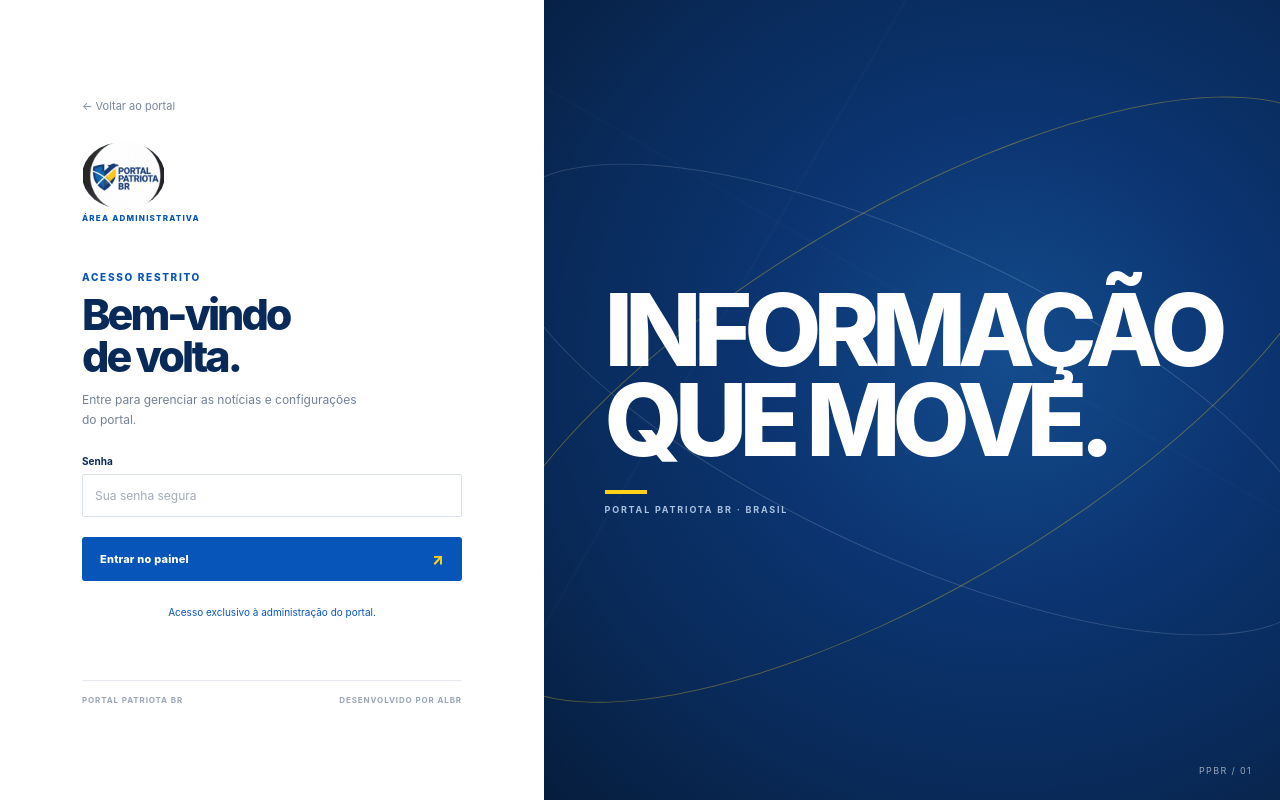
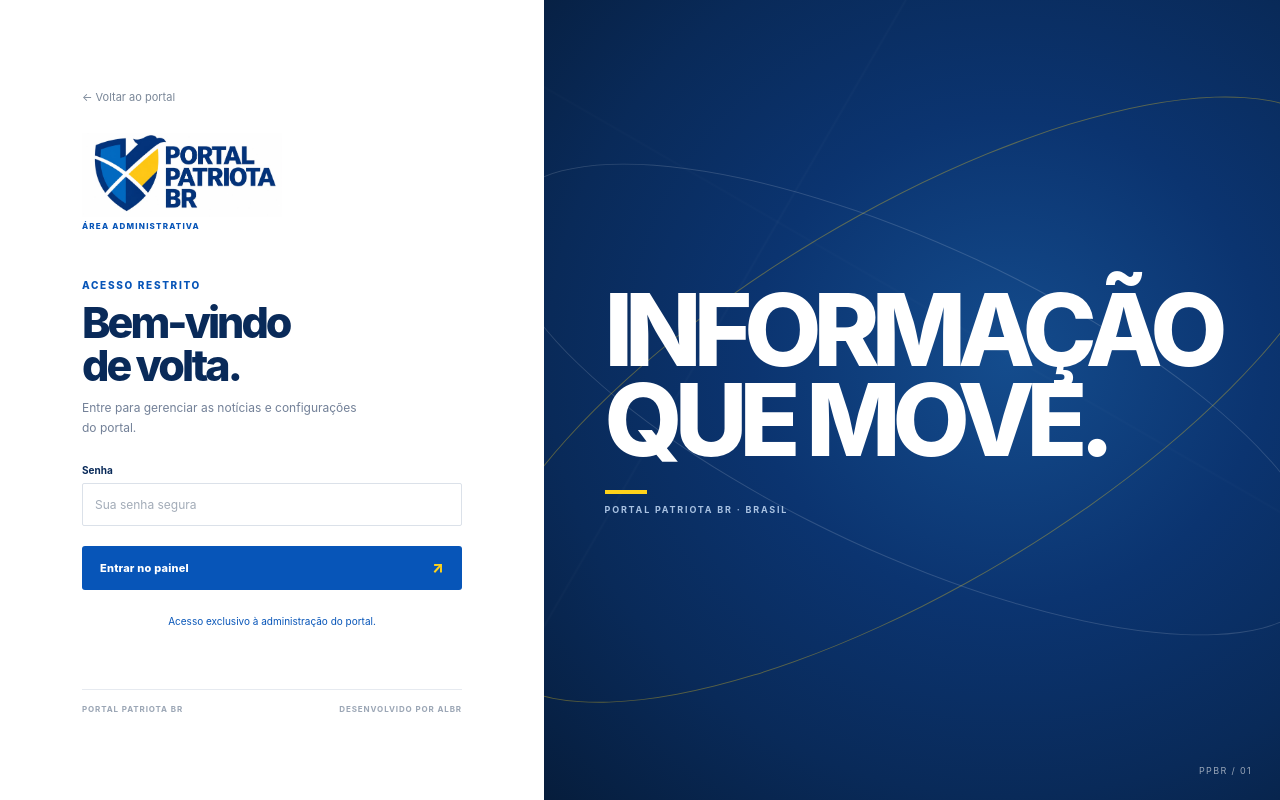
Before and after one commit to eferreiraalbernaz-cloud/portalpatriota, a Next.js app: page /admin/login in a window 1280 px wide. Built offline with nearby package versions, Linux system fonts and the light colour scheme; no server answers.

Commit message:
Use updated official logo on administrator login

```diff
--- a/app/admin/login/page.tsx
+++ b/app/admin/login/page.tsx
@@ -6,7 +6,7 @@
 
 export default async function AdminLoginPage() {
   if (await getAdminSession()) redirect("/admin");
-  return <main className="login-page"><div className="login-panel"><a href="/" className="login-back">← Voltar ao portal</a><div className="login-brand"><Image src="/brand/portal-patriota-br.png" width={96} height={76} alt="Logomarca Portal Patriota BR"/><span>ÁREA ADMINISTRATIVA</span></div>
+  return <main className="login-page"><div className="login-panel"><a href="/" className="login-back">← Voltar ao portal</a><div className="login-brand"><Image src="/brand/logo-oficial.png" width={200} height={84} priority alt="Logomarca Portal Patriota BR"/><span>ÁREA ADMINISTRATIVA</span></div>
     <div className="login-heading"><span className="eyebrow">ACESSO RESTRITO</span><h1>Bem-vindo<br/>de volta.</h1><p>Entre para gerenciar as notícias e configurações do portal.</p></div>
     {isSupabaseConfigured() ? <LoginForm/> : <div className="setup-warning"><strong>Autenticação ainda não configurada</strong><p>Configure as variáveis do Supabase, aplique a migração e crie o primeiro administrador. Consulte o README para seguir o roteiro.</p></div>}
     <div className="login-footer"><span>PORTAL PATRIOTA BR</span><span>DESENVOLVIDO POR ALBR</span></div>
--- a/app/globals.css
+++ b/app/globals.css
@@ -241,7 +241,7 @@
 .login-back { color: #7a8798; font-size: 11px; }
 .login-back:hover { color: var(--blue); }
 .login-brand { margin-top: 28px; display: flex; flex-direction: column; align-items: flex-start; gap: 4px; }
-.login-brand img { width: 83px; height: 67px; object-fit: contain; border-radius: 50%; background: white; }
+.login-brand img { width: 200px; height: 84px; max-width: 100%; object-fit: cover; background: white; }
 .login-brand > span { color: var(--blue); font-size: 8px; font-weight: 800; letter-spacing: .15em; }
 .login-heading { margin: 47px 0 26px; }
 .login-heading h1 { margin: 8px 0 12px; color: var(--navy); font-family: var(--display); font-size: 43px; font-weight: 800; line-height: .99; letter-spacing: -.07em; }
```
